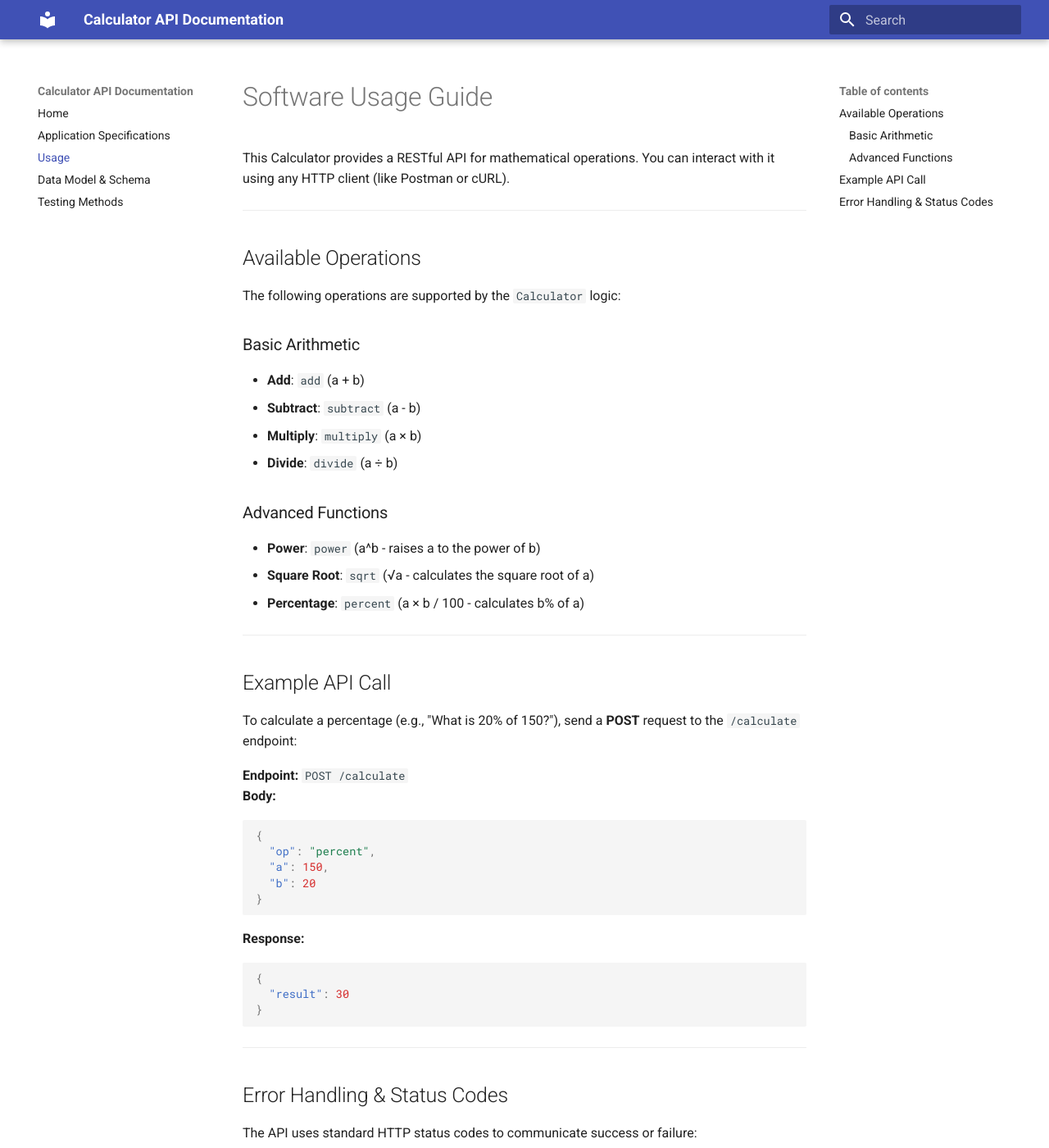
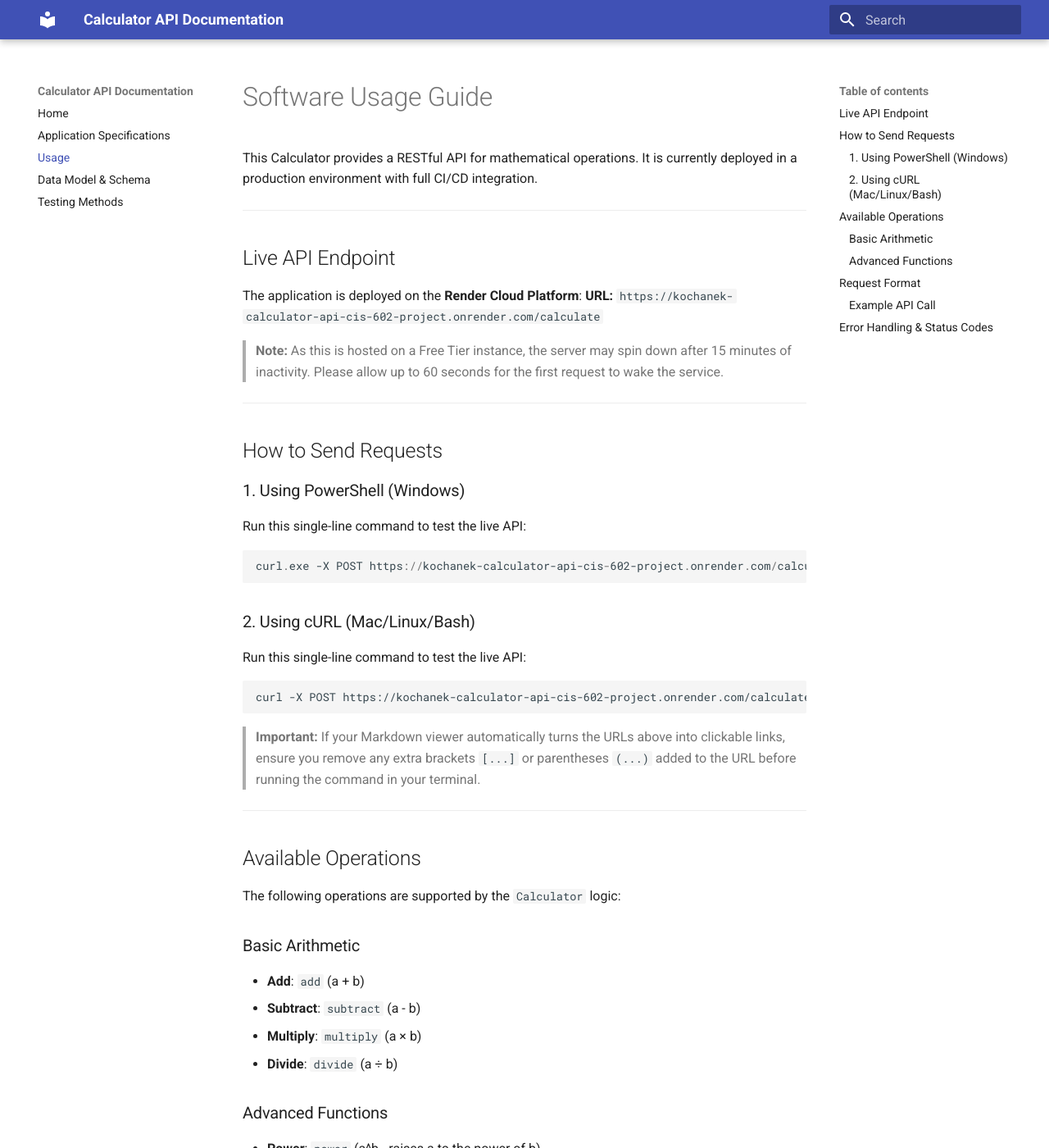
Before and after one commit to tehvedo/CIS_602_Project, an MkDocs documentation site: the page built from docs/usage.md, in a window 1280 px wide and 1400 px high. Shown: the whole window at 82% size. Built offline with MkDocs 1.6.1 and Material for MkDocs 9.7.7, drawn with Linux system fonts in a browser that asks for light colours; some of the changed text lies outside the part shown.

Commit message:
Updated usage.md and README.md

````diff
--- a/docs/usage.md
+++ b/docs/usage.md
@@ -1,6 +1,34 @@
 # Software Usage Guide
 
-This Calculator provides a RESTful API for mathematical operations. You can interact with it using any HTTP client (like Postman or cURL).
+This Calculator provides a RESTful API for mathematical operations. It is currently deployed in a production environment with full CI/CD integration.
+
+---
+
+## Live API Endpoint
+The application is deployed on the **Render Cloud Platform**:
+**URL:** `https://kochanek-calculator-api-cis-602-project.onrender.com/calculate`
+
+> **Note:** As this is hosted on a Free Tier instance, the server may spin down after 15 minutes of inactivity. Please allow up to 60 seconds for the first request to wake the service.
+
+---
+
+## How to Send Requests
+
+### 1. Using PowerShell (Windows)
+Run this single-line command to test the live API:
+
+```powershell
+curl.exe -X POST https://kochanek-calculator-api-cis-602-project.onrender.com/calculate -H "Content-Type: application/json" -d '{\"op\": \"add\", \"a\": 10, \"b\": 20}'
+```
+
+### 2. Using cURL (Mac/Linux/Bash)
+Run this single-line command to test the live API:
+
+```bash
+curl -X POST https://kochanek-calculator-api-cis-602-project.onrender.com/calculate -H "Content-Type: application/json" -d '{"op": "add", "a": 10, "b": 20}'
+```
+
+> **Important:** If your Markdown viewer automatically turns the URLs above into clickable links, ensure you remove any extra brackets `[...]` or parentheses `(...)` added to the URL before running the command in your terminal.
 
 ---
 
@@ -20,8 +48,17 @@ The following operations are supported by the `Calculator` logic:
 
 ---
 
-## Example API Call
-To calculate a percentage (e.g., "What is 20% of 150?"), send a **POST** request to the `/calculate` endpoint:
+## Request Format
+All requests must be **POST** requests with a JSON body.
+
+| Parameter | Type | Description |
+| :--- | :--- | :--- |
+| `op` | String | Operation: `add`, `subtract`, `multiply`, `divide`, `sqrt`, `power`, `percent` |
+| `a` | Number | The first operand (required for all operations) |
+| `b` | Number | The second operand (required for all except `sqrt`) |
+
+### Example API Call
+To calculate a percentage (e.g., "What is 20% of 150?"):
 
 **Endpoint:** `POST /calculate`
 **Body:**
@@ -50,8 +87,9 @@ The API uses standard HTTP status codes to communicate success or failure:
 | Status Code | Meaning | Reason |
 | :--- | :--- | :--- |
 | `200 OK` | Success | The calculation was performed correctly. |
-| `400 Bad Request` | Input Error | One of the operands is not a number. |
+| `400 Bad Request` | Input Error | Missing parameters, non-numeric input, or boundary limit exceeded (> 1,000,000). |
 | `422 Unprocessable Entity` | Math Error | Division by zero or square root of a negative number. |
+| `500 Internal Error` | System Error | Unexpected system failure (verified via Whitebox path testing). |
 
 !!! info "Mathematical Constraints"
     When using the `sqrt` operation, the API only requires operand `a`.
````
Also changed, not shown: README.md (+61 -1 lines).
